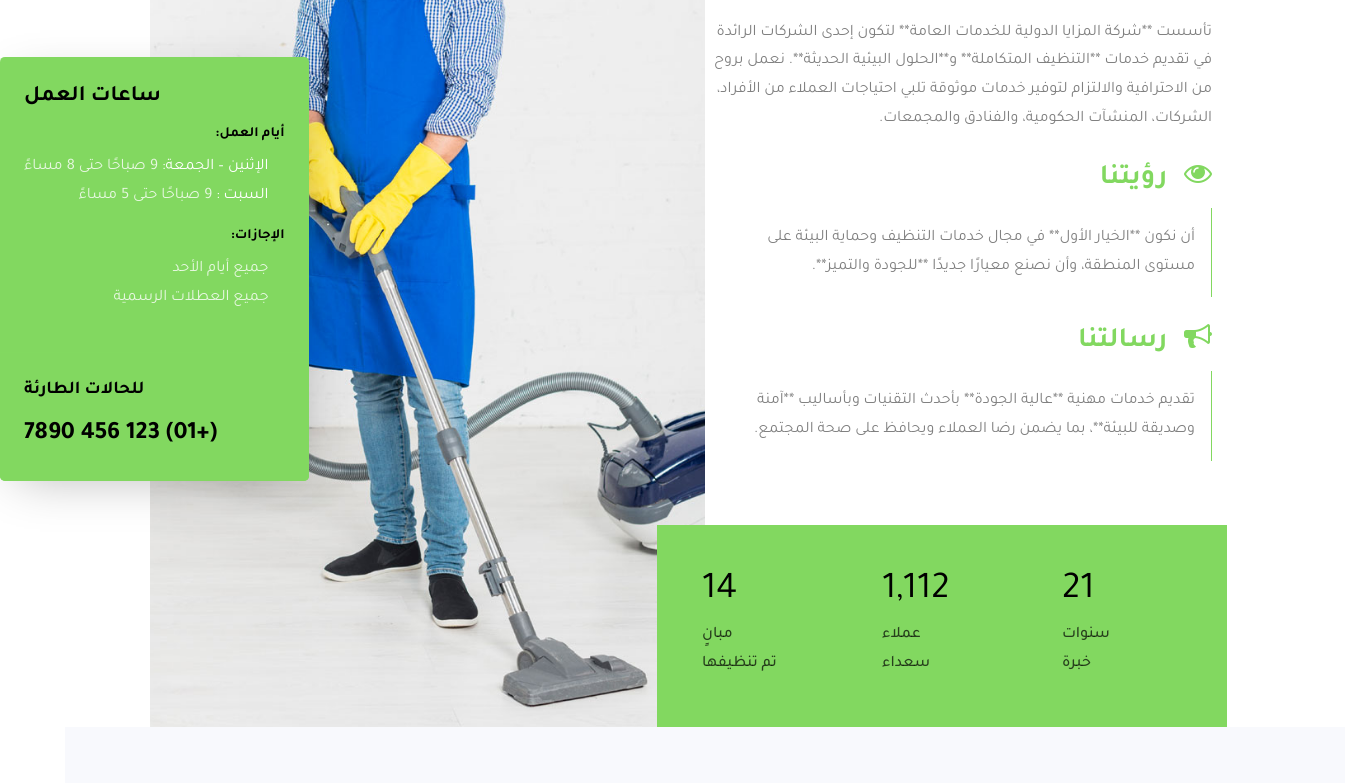
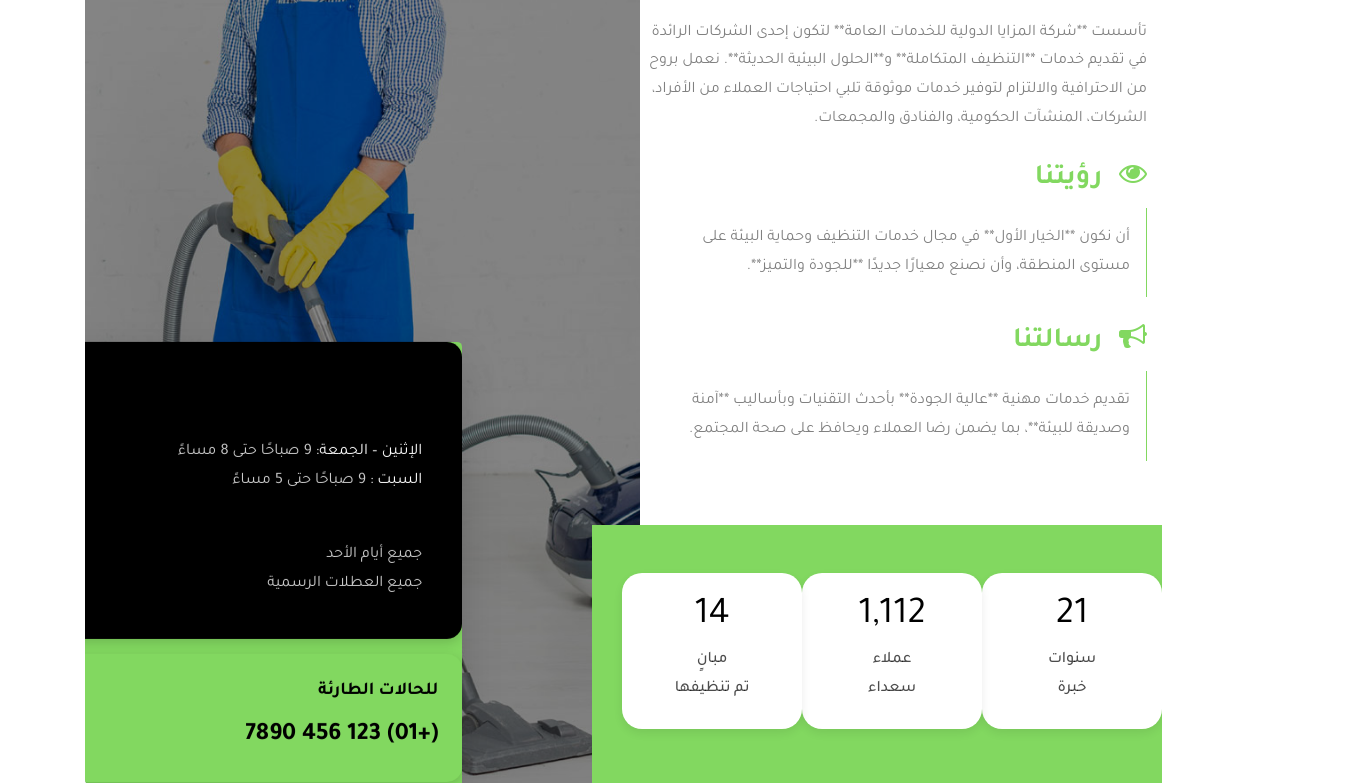
Before and after one commit to MohamedEpoo/Almazaya, a plain HTML site: page about.html in a window 1280 px wide. Shown: the part 717-1500 px from the top of the page, 1345 px wide, since content can reach past the window. Drawn offline with Linux system fonts and the light colour scheme; some packages are replaced by stand-ins of ours; no server answers.

Commit message:
Fix overlay + RTL + animation

```diff
--- a/css/rtl.css
+++ b/css/rtl.css
@@ -197,3 +197,118 @@
         gap: 5px;
     }
 }
+
+/* وضع RTL */
+#section-counter {
+    direction: rtl;
+    text-align: center;
+}
+
+/* تنسيق الكروت */
+.counter-wrap {
+    background: #ffffff;
+    padding: 25px 15px;
+    border-radius: 20px;
+    margin-bottom: 20px;
+    box-shadow: 0 4px 10px rgba(0, 0, 0, 0.08);
+    transition: transform .3s ease, box-shadow .3s ease;
+}
+
+/* تأثير Hover */
+.counter-wrap:hover {
+    transform: translateY(-8px);
+    box-shadow: 0 6px 18px rgba(0, 0, 0, 0.12);
+}
+
+/* أنيميشن دخول */
+.ftco-animate {
+    opacity: 0;
+    transform: translateY(30px);
+    transition: all .7s ease-out;
+}
+
+.ftco-animate.fadeInUp.ftco-animated {
+    opacity: 1;
+    transform: translateY(0);
+}
+
+/* تنسيق الأرقام */
+.block-18 .number {
+    font-size: 48px;
+    font-weight: bold;
+    color: #82d860;
+}
+
+/* RTL */
+.time-open-wrap {
+    direction: rtl;
+    text-align: right;
+}
+
+/* أنيميشن دخول من اليمين */
+.ftco-animate {
+    opacity: 0;
+    transform: translateX(40px);
+    transition: all .8s ease;
+}
+
+.ftco-animate.ftco-animated {
+    opacity: 1;
+    transform: translateX(0);
+}
+
+/* خلفية الصورة */
+/* حاوية الصورة */
+.img {
+    position: relative;
+    width: 100%;
+    min-height: 450px;
+    background-size: cover;
+    background-position: center;
+    border-radius: 20px;
+    overflow: hidden;
+}
+
+/* الـ Overlay نفسه */
+.img::before {
+    content: "";
+    position: absolute;
+    inset: 0;
+    /* بديل top/right/bottom/left */
+    background: rgba(0, 0, 0, 0.45);
+    /* شفافية مظبوطة */
+    z-index: 1;
+}
+
+/* صندوق المحتوى فوق الصورة */
+.time-open-wrap {
+    position: relative;
+    z-index: 2;
+    /* أعلى من الـ overlay */
+    direction: rtl;
+    text-align: right;
+    width: 90%;
+    margin: auto;
+}
+
+/* الصناديق نفسها */
+.time-open-wrap .desc {
+    background: black;
+    backdrop-filter: blur(5px);
+    border-radius: 15px;
+    margin-bottom: 15px;
+    box-shadow: 0 4px 12px rgba(0, 0, 0, 0.15);
+    transition: transform .3s ease, box-shadow .3s ease;
+}
+
+/* Hover */
+.time-open-wrap .desc:hover {
+    transform: translateY(-5px);
+    box-shadow: 0 6px 18px rgba(0, 0, 0, 0.2);
+}
+
+/* البوكس التاني */
+.time-open-wrap .bg-secondary {
+    background: #82d860 !important;
+    color: black !important;
+}
```
